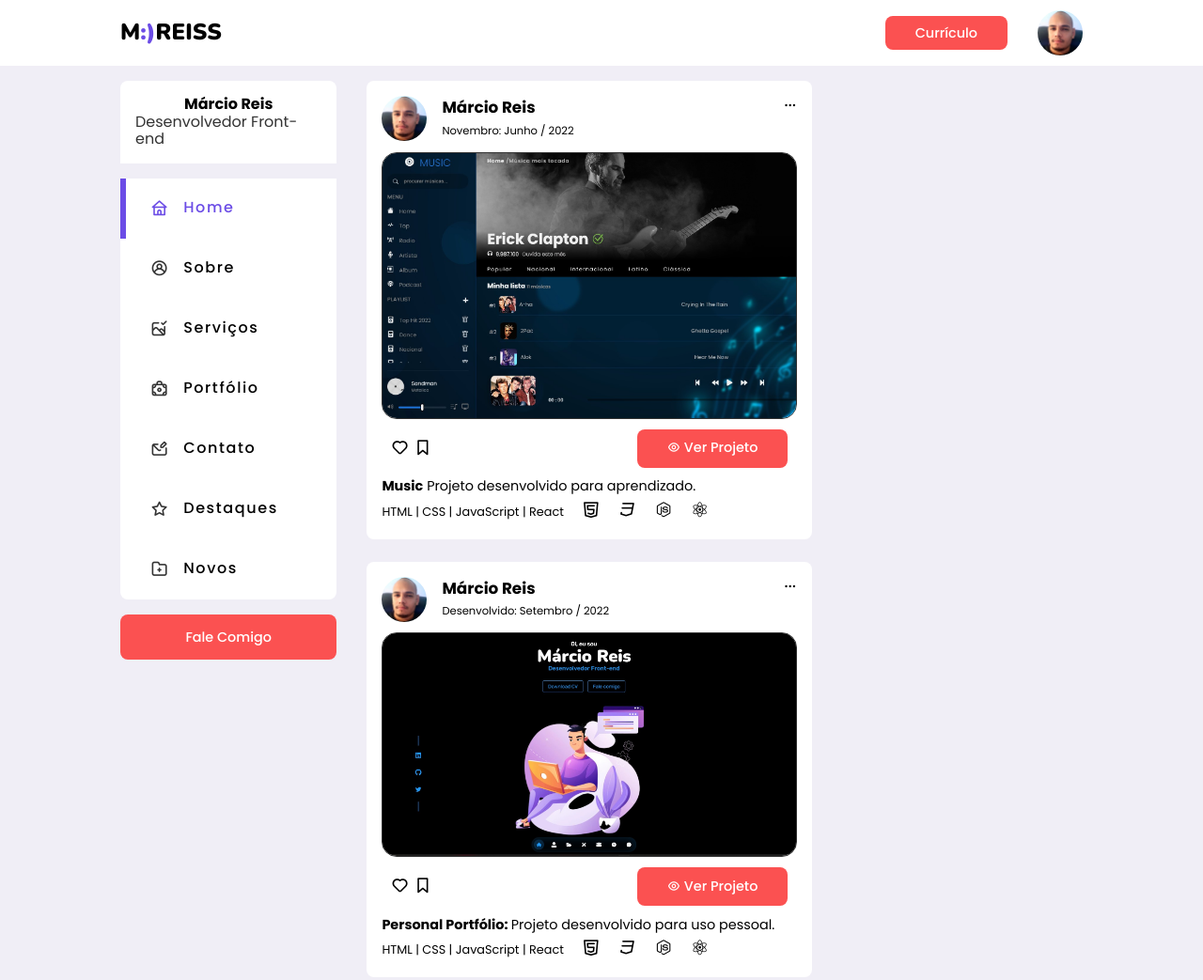
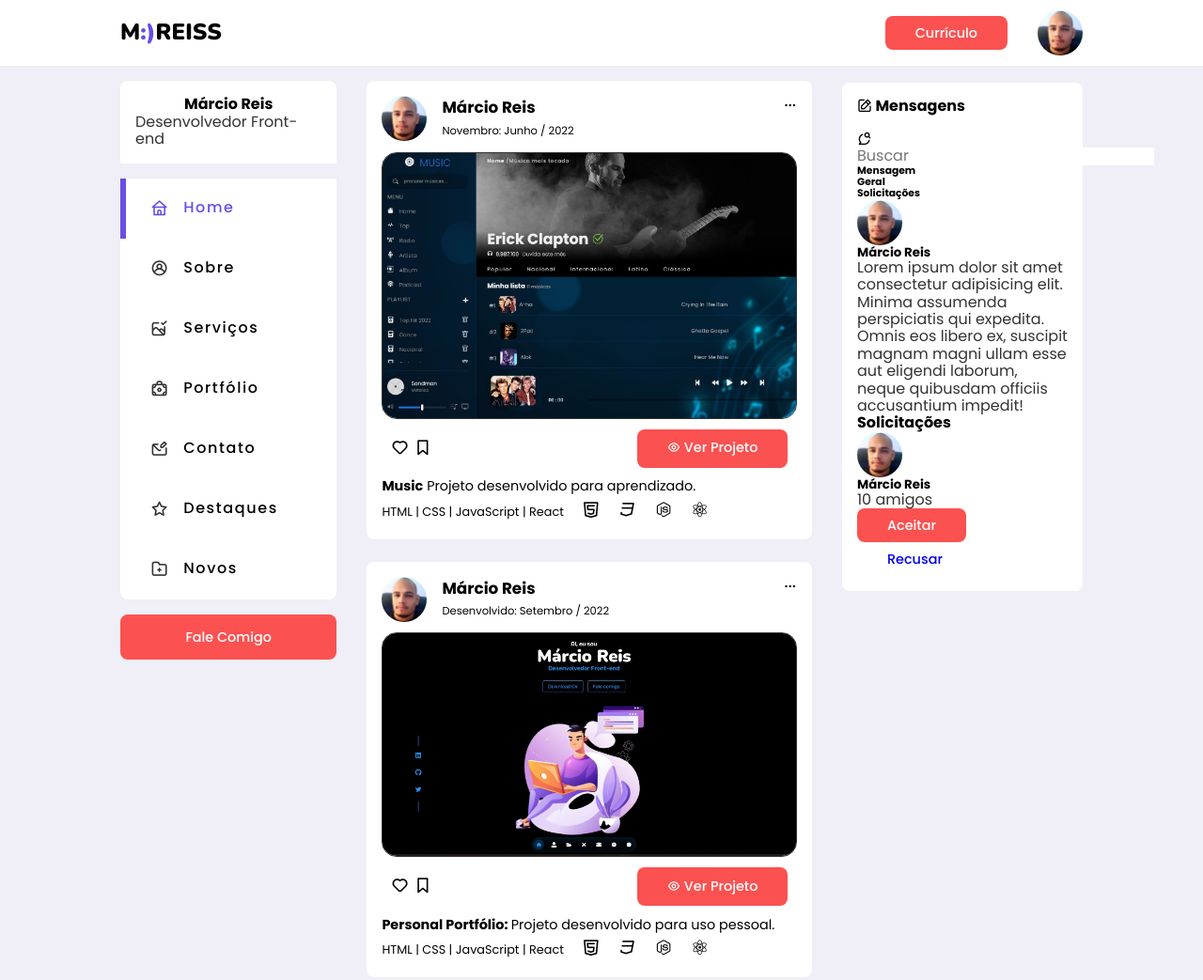
Before and after one commit to devmarcioreis/portfolio-marcioreis, a plain HTML site: page index.html in a window 1280 px wide. Shown: the top 1043 px of the page at 94% size. Drawn offline with nearby package versions, Linux system fonts and the light colour scheme.

Commit message:
Right section

```diff
--- a/assets/css/styles.css
+++ b/assets/css/styles.css
@@ -37,7 +37,6 @@
     --btn-padding: .6rem 2rem;
     --card-padding: 1rem;
 
-    --sticky-top-right: 18rem;
 }
 
 /*==========Base==========*/
@@ -235,7 +234,21 @@ main .container .left .handle {
     border-radius: .2rem;
 }
 
-
-
-
 /*==========Right==========*/
+main .container .right {
+    height: max-content;
+    position: sticky;
+    top: 5.5rem;
+    bottom: 0;
+}
+.right .messeges {
+    background: var(--white-color);
+    border-radius: .5rem;
+    padding: var(--card-padding);
+}
+.right .messeges .heading {
+    display: flex;
+    align-items: center;
+    justify-content: space-between;
+    margin-bottom: 1rem;
+}
--- a/index.html
+++ b/index.html
@@ -312,7 +312,47 @@
 
             <!--========Right========-->
             <div class="right">
-
+                <div class="messeges">
+                    <div class="heading">
+                        <h4><i class="uil uil-edit"></i> Mensagens</h4>
+                    </div>
+                    <div class="search">
+                        <i class="uil uil-comment-search"></i>
+                        <input type="search" placeholder="Buscar" id="messege-search">
+                    </div>
+                    <div class="category">
+                        <h6 class="active">Mensagem</h6>
+                        <h6>Geral</h6>
+                        <h6 class="messege-request">Solicitações</h6>
+                    </div>
+                    <div class="messege">
+                        <div class="profile-picture">
+                            <img src="assets/images/profile.jpg" alt="Foto Perfil">
+                        </div>
+                        <div class="messege-body">
+                            <h5>Márcio Reis</h5>
+                            <p class="text-muted">Lorem ipsum dolor sit amet consectetur adipisicing elit. Minima assumenda perspiciatis qui expedita. Omnis eos libero ex, suscipit magnam magni ullam esse aut eligendi laborum, neque quibusdam officiis accusantium impedit!</p>
+                        </div>
+                        <div class="friend-requests">
+                            <h4>Solicitações</h4>
+                            <div class="request">
+                                <div class="info">
+                                    <div class="profile-picture">
+                                        <img src="assets/images/profile.jpg" alt="Foto Perfil">
+                                    </div>
+                                    <div>
+                                        <h5>Márcio Reis</h5>
+                                        <p class="text-muted">10 amigos</p>
+                                        <div class="actions">
+                                            <a href="#" class="btn btn-primary">Aceitar</a>
+                                            <a href="#" class="btn">Recusar</a>
+                                        </div>
+                                    </div>
+                                </div>
+                            </div>
+                        </div>
+                    </div>
+                </div>
             </div>
         </div>
     </main>
```
